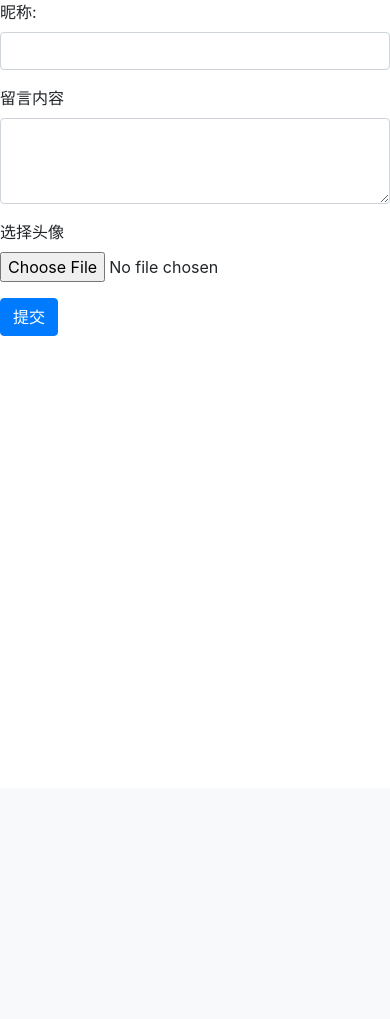
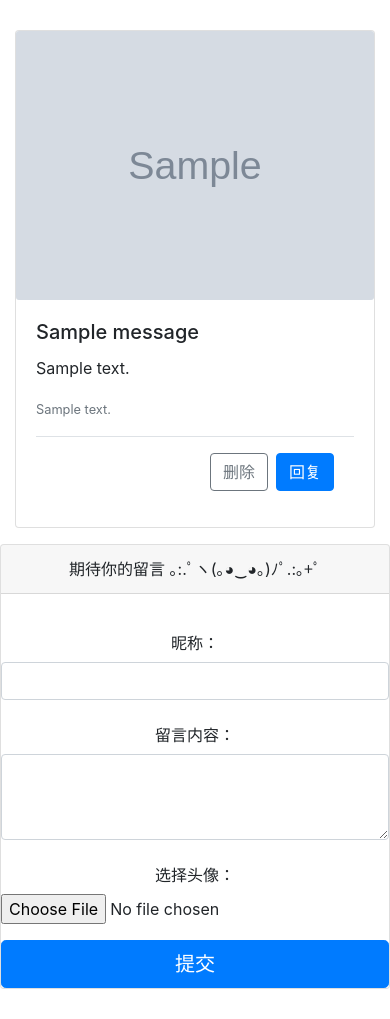
Before and after one commit to aci456852/PHP, a PHP site: page / in a window 390 px wide. Shown: the part 56-1075 px from the top of the page. Before the commit the page ends 392 px from the top, so only its background shows below. Run offline with PHP 8.4, Linux system fonts and the light colour scheme; the visitor is signed in with stand-in values (Sample User, id 1); tables that the repository leaves empty or names only in its code hold one stand-in row (values such as "Sample post"); grey boxes marked "Sample" are stand-in pictures; data that the repository does not hold is empty.

Commit message:
php项目：留言板连接数据库1，90%完成版，回复留言模态框弹不出来

```diff
--- a/messageboard/MessageBoardPDO.php
+++ b/messageboard/MessageBoardPDO.php
@@ -5,7 +5,7 @@ class MessageBoardPDO
     private $pdo;
 
     public function __construct() {
-        $this->pdo = new PDO("mysql:host=127.0.0.1;dbname=message_board", "root", 'root');
+        $this->pdo = new PDO("mysql:host=127.0.0.1;dbname=message_board", "root", "123456");
     }
 
     public function __destruct() {
--- a/messageboard/index.php
+++ b/messageboard/index.php
@@ -7,11 +7,23 @@
     <meta name="author" content="Mark Otto, Jacob Thornton, and Bootstrap contributors">
     <meta name="generator" content="Jekyll v3.8.5">
     <title>梁梁的留言板</title>
+    <link href="js/jquery-3.3.1.min.js" rel="stylesheet" >
     <link href="css/bootstrap.min.css" rel="stylesheet" >
-    <link href="js/jquery-3.3.1.min.js" rel="stylesheet" >
     <link href="js/bootstrap.min.js" rel="stylesheet" >
 </head>
 <body>
+<?php
+    include("MessageBoardPDO.php");
+    $Messageboard = new MessageBoardPDO();
+    $all=$Messageboard->queryAll();
+    session_start();
+    if(isset($_SESSION['role'])&&$_SESSION['role']=='admin')
+    {
+        $isAdmin=1;
+    }else{
+        $isAdmin=0;
+    }
+?>
 <nav class="navbar navbar-expand-lg navbar-light bg-light">
   <a class="navbar-brand" href="#">梁梁的留言板</a>
   <button class="navbar-toggler" type="button" data-toggle="collapse" data-target="#navbarSupportedContent" aria-controls="navbarSupportedContent" aria-expanded="false" aria-label="Toggle navigation">
@@ -28,47 +40,85 @@
       </li>
     </ul>
     <form class="form-inline my-2 my-lg-0" action="/login.php" method="post">
+    	<?php if($isAdmin){?>
+    	<h5> <span class="badge badge-secondary">当前状态</span> 管理员</h5>
+    	<?php }else{ ?>
       	<button class="btn btn-outline-success my-2 my-sm-0" type="submit">登录</button>
+      	<?php }?>
     </form>
   </div>
 </nav>
 <div class="container">
-    <div class="card-group">
       <?php foreach ($all as $message) { ?>
-      <div class="card">
-        <img src="<?= $message['avatar']?>" class="card-img-top" alt="...">
+      <div class="card mb-3" style="max-width: 540px; margin-top:30px; ">
+          <div class="row no-gutters">
+            <div class="col-md-4">
+              <img src="<?= $message['avatar']?>" class="card-img" alt="...">
+            </div>
+            <div class="col-md-8">
               <div class="card-body">
                 <h5 class="card-title"><?= $message['name']?></h5>
                 <p class="card-text"><?= $message['content']?></p>
-        </div>
-        <div class="card-footer">
-          <small class="text-muted"><?= $message['replymessage']?></small>
+                <p class="card-text"><small class="text-muted"><?= $message['replymessage']?></small></p>
+                <div class="modal-footer">
                     <?php if($isAdmin) {?>
-          <from action="/message_delete.php" method="post">
+                      <form action="/message_delete.php" method="post">
                         <input type="hidden" name="id" value="<?= $message['id']?>" />
                         <button type="submit" class="btn btn-outline-secondary">删除</button>
-          </from>
-          <?php } ?>
+                      </form>
+                      <button class="btn btn-primary" data-toggle="modal" data-target="#myModal">回复</button>
+                      <!-- 模态框（Modal） -->
+                      <div class="modal fade" id="myModal" tabindex="-1" role="dialog" aria-labelledby="myModalLabel" aria-hidden="true">
+                        <div class="modal-dialog">
+                            <div class="modal-content">
+                                <div class="modal-header">
+                                    <button type="button" class="close" data-dismiss="modal" aria-hidden="true">&times;</button>
+                                    <input type="hidden" name="id" value="<?= $message['id']?>" />
+                                    <h4 class="modal-title" id="myModalLabel">回复留言</h4>
+                                </div>
+                                <div class="modal-body">
+									<textarea class="form-control" name="replymessage" rows="3" ></textarea>
+                                </div>
+                                <div class="modal-footer">
+                                    <button type="button" class="btn btn-default" data-dismiss="modal">关闭</button>
+                                    <button type="button" class="btn btn-primary">提交回复</button>
+                                </div>
+                            </div>
                         </div>
                       </div>
                     <?php } ?>
                 </div>
               </div>
-<div>
-  <form action="/message_add.php" method="post">
-      <div class="form-group">
-        <label>昵称:</label>
-        <input type="text" class="form-control" id="name">
             </div>
-      <div class="form-group">
-        <label>留言内容</label>
-        <textarea class="form-control" id="content" rows="3"></textarea>
           </div>
-      <div class="form-group">
-        <label>选择头像</label>
-        <input type="file" class="form-control-file" id="avatar">
       </div>
-      <button type="submit" class="btn btn-primary">提交</button>
+      <?php } ?>
+</div>
+
+<div class="card text-center" style="margin-bottom:30px; ">
+  <div class="card-header">
+    	期待你的留言 ｡:.ﾟヽ(｡◕‿◕｡)ﾉﾟ.:｡+ﾟ
+  </div>
+  <form action="/message_add.php" method="post" enctype="multipart/form-data">
+      <div class="form-group row" style="margin-top:30px; ">
+        <label for="staticEmail" class="col-sm-2 col-form-label">昵称：</label>
+        <div class="col-sm-8">
+          <input type="text" class="form-control" name="name">
+        </div>
+      </div>
+      <div class="form-group row">
+        <label for="inputPassword" class="col-sm-2 col-form-label">留言内容：</label>
+        <div class="col-sm-8">
+          <textarea class="form-control" name="content" rows="3" ></textarea>
+        </div>
+      </div>
+      <div class="form-group row">
+        <label for="inputPassword" class="col-sm-2 col-form-label">选择头像：</label>
+        <div class="col-sm-10">
+          <input type="file" class="form-control-file" name="avatar">
+        </div>
+      </div>
+      <button type="submit" class="btn btn-primary btn-lg btn-block">提交</button>
   </form>
 </div>
 </body>
```
Also changed, not shown: messageboard/login.php (+50 -6 lines), messageboard/message_add.php (+13 -6 lines), messageboard/123.jpg (added), messageboard/images/tx.png (added). Lines whose indentation alone changed are shown as unchanged.
